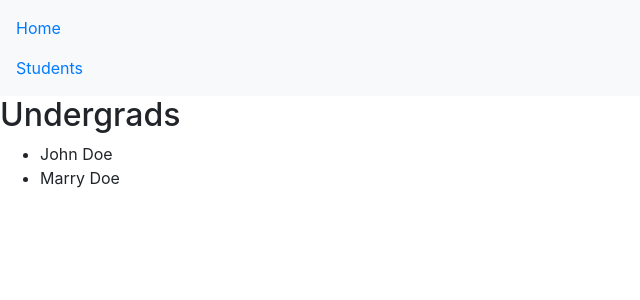
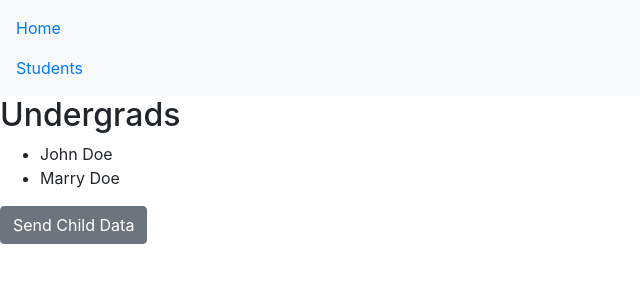
Before and after one commit to ShareghYusefi/parent_child_interactions, an Angular app: page /students in a window 1280 px wide. Shown: the top 300 px of the page, without its empty margins (0-640 px from the left). Built offline with nearby package versions, Linux system fonts and the light colour scheme.

Commit message:
data from child to parent via Output decorator

```diff
--- a/src/app/components/students/students.component.html
+++ b/src/app/components/students/students.component.html
@@ -1,4 +1,11 @@
 <!-- we can pass in the undergradStudents array to the undergrads component input propery of undergradsList -->
+<!-- within parent component, we can respond to child event -->
+<!-- $event is a reserved keyword that captures the event object and the data pased from the child component -->
 <undergrads
   [undergradsList]="undergradStudents"
+  (childEvent)="alertMessage($event)"
 ></undergrads>
+
+<h2>
+  {{ text }}
+</h2>
--- a/src/app/components/students/students.component.ts
+++ b/src/app/components/students/students.component.ts
@@ -31,4 +31,10 @@ export class StudentsComponent {
     // filter students by level of undergrad
     return this.students.filter((student) => student.level === 'undergrad');
   }
+
+  text: any = '';
+
+  alertMessage(message: string) {
+    this.text = message;
+  }
 }
--- a/src/app/components/undergrads/undergrads.component.html
+++ b/src/app/components/undergrads/undergrads.component.html
@@ -2,3 +2,8 @@
 <ul>
   <li *ngFor="let undergrad of undergradsList">{{ undergrad.name }}</li>
 </ul>
+
+<!-- trigger function to emit data to parent component -->
+<button (click)="sendInfoToParent()" class="btn btn-secondary">
+  Send Child Data
+</button>
--- a/src/app/components/undergrads/undergrads.component.ts
+++ b/src/app/components/undergrads/undergrads.component.ts
@@ -1,4 +1,4 @@
-import { Component, Input } from '@angular/core';
+import { Component, EventEmitter, Input, Output } from '@angular/core';
 
 @Component({
   selector: 'undergrads',
@@ -8,4 +8,12 @@ import { Component, Input } from '@angular/core';
 export class UndergradsComponent {
   // accept an array of students using @Input() decorator
   @Input() public undergradsList: any;
+
+  // defined childEvent to emit event to parent component
+  @Output() public childEvent = new EventEmitter();
+
+  // method to emit event to parent component
+  sendInfoToParent() {
+    this.childEvent.emit('This is the data from child component');
+  }
 }
```
